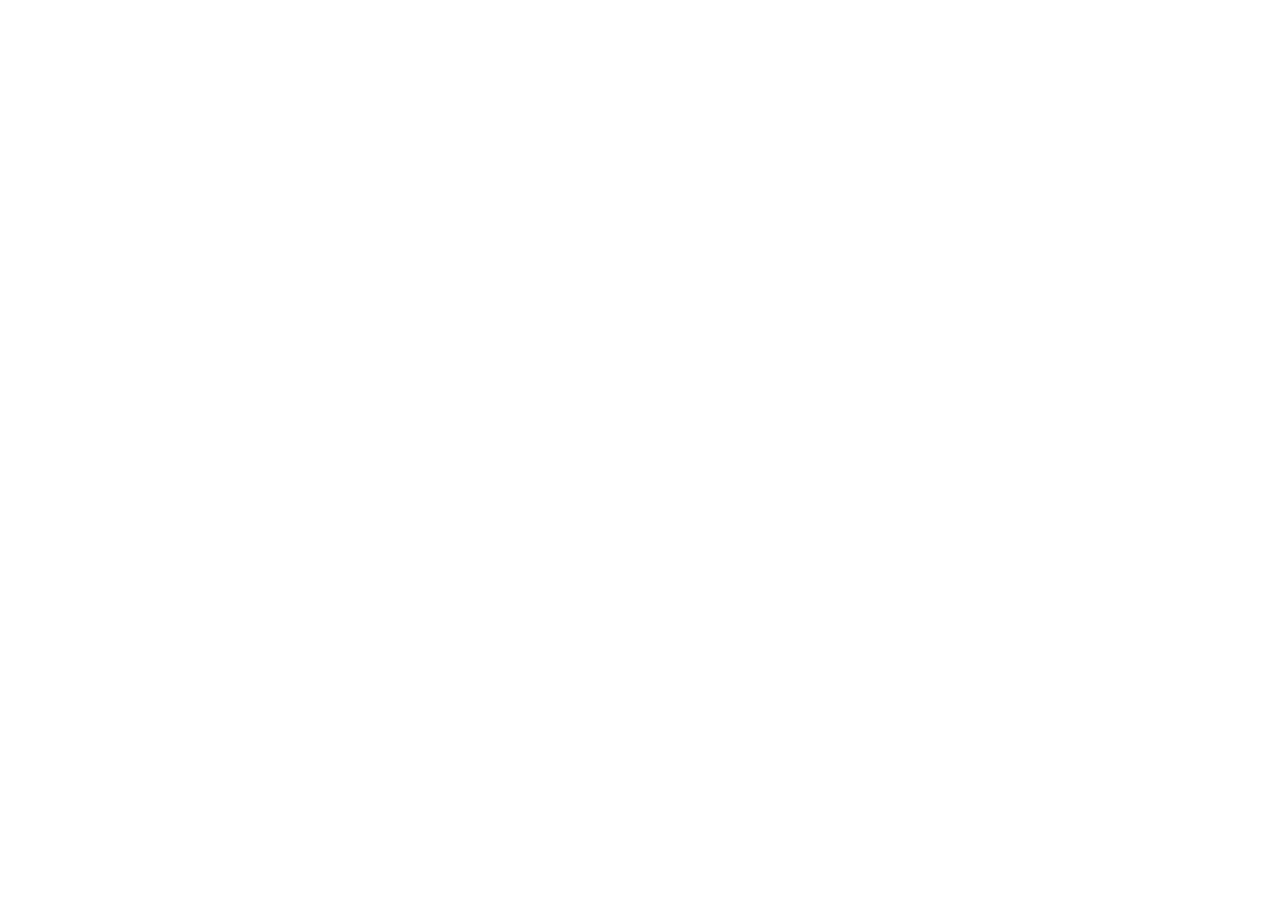
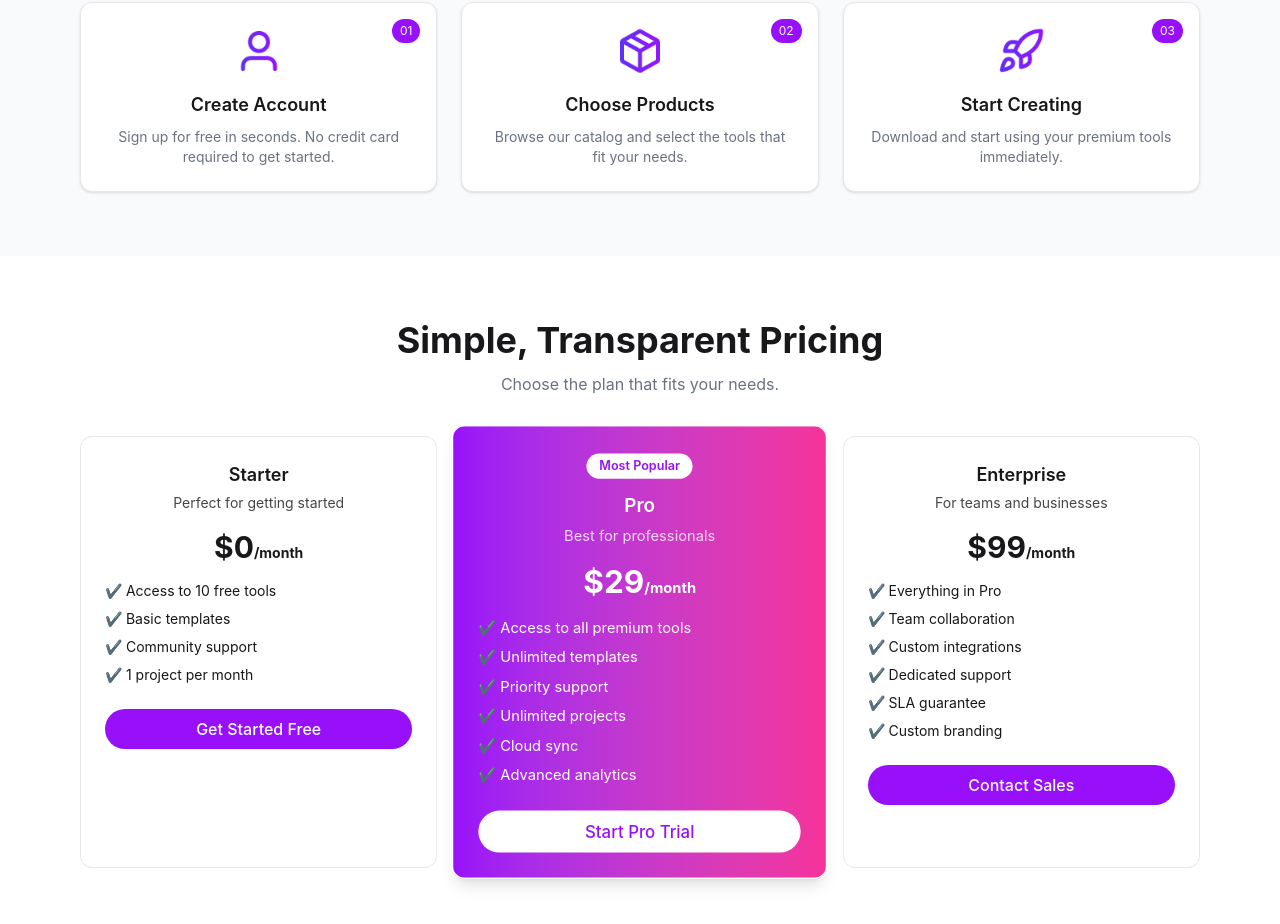
Before and after one commit to Monoaratasnim/B13-A06, a React (Vite) app: page / in a window 1280 px wide. Shown: the part 2320-3244 px from the top of the page. Before the commit the page ends 2142 px from the top, so only its background shows below. Built offline with nearby package versions, Linux system fonts and the light colour scheme.

Commit message:
Steps and pricing section code added

```diff
--- a/src/App.jsx
+++ b/src/App.jsx
@@ -5,6 +5,8 @@
 import MainSection from './components/MainSection.jsx';
 import { ToastContainer } from "react-toastify";
 import "react-toastify/dist/ReactToastify.css";
+import StepsSection from './components/StepsSection.jsx';
+import PricingSection from './components/PricingSection.jsx';
 
 function App() {
   const [cart, setCart] = useState([]);
@@ -12,7 +14,7 @@
 
   // Fetch products from public/products.json
  useEffect(() => {
-  fetch(`${import.meta.env.BASE_URL}products.json`)
+    fetch('/products.json')
     .then(res => res.json())
     .then(data => setProducts(data))
     .catch(err => console.log(err));
@@ -31,6 +33,9 @@
 
       {/* Toast notifications */}
       <ToastContainer position="top-right" autoClose={2000} />
+
+       <StepsSection />
+      <PricingSection />
     </>
   );
 }
--- /dev/null
+++ b/src/components/PricingSection.jsx
@@ -0,0 +1,106 @@
+const plans = [
+  {
+    name: "Starter",
+    price: 0,
+    desc: "Perfect for getting started",
+    features: [
+      "Access to 10 free tools",
+      "Basic templates",
+      "Community support",
+      "1 project per month",
+    ],
+    button: "Get Started Free",
+  },
+  {
+    name: "Pro",
+    price: 29,
+    desc: "Best for professionals",
+    popular: true,
+    features: [
+      "Access to all premium tools",
+      "Unlimited templates",
+      "Priority support",
+      "Unlimited projects",
+      "Cloud sync",
+      "Advanced analytics",
+    ],
+    button: "Start Pro Trial",
+  },
+  {
+    name: "Enterprise",
+    price: 99,
+    desc: "For teams and businesses",
+    features: [
+      "Everything in Pro",
+      "Team collaboration",
+      "Custom integrations",
+      "Dedicated support",
+      "SLA guarantee",
+      "Custom branding",
+    ],
+    button: "Contact Sales",
+  },
+];
+
+const PricingSection = () => {
+  return (
+    <section className="py-16 bg-white">
+      <div className="max-w-6xl mx-auto px-4 text-center">
+
+        <h2 className="text-3xl md:text-4xl font-bold mb-3">
+          Simple, Transparent Pricing
+        </h2>
+        <p className="text-gray-500 mb-10">
+          Choose the plan that fits your needs.
+        </p>
+
+        {/* ✅ Responsive Grid */}
+        <div className="grid md:grid-cols-3 gap-6">
+          {plans.map((plan, i) => (
+            <div
+              key={i}
+              className={`p-6 rounded-xl border transition-all duration-300 ${
+                plan.popular
+                  ? "bg-linear-to-r from-purple-600 to-pink-500 text-white shadow-lg scale-105"
+                  : "bg-white border-gray-200 hover:shadow-md"
+              }`}
+            >
+              {/* ✅ Gradient Highlight for Pro */}
+              {plan.popular && (
+                <span className="bg-white text-purple-600 text-xs px-3 py-1 rounded-full inline-block mb-3 font-semibold">
+                  Most Popular
+                </span>
+              )}
+
+              <h3 className="font-semibold text-lg">{plan.name}</h3>
+              <p className="text-sm mt-1 opacity-80">{plan.desc}</p>
+
+              <h2 className="text-3xl font-bold mt-4">
+                ${plan.price}
+                <span className="text-sm">/month</span>
+              </h2>
+
+              <ul className="text-sm mt-4 space-y-2 text-left">
+                {plan.features.map((f, idx) => (
+                  <li key={idx}>✔ {f}</li>
+                ))}
+              </ul>
+
+              <button
+                className={`mt-6 w-full py-2 rounded-full font-medium ${
+                  plan.popular
+                    ? "bg-white text-purple-600"
+                    : "bg-purple-600 text-white hover:bg-purple-700"
+                }`}
+              >
+                {plan.button}
+              </button>
+            </div>
+          ))}
+        </div>
+      </div>
+    </section>
+  );
+};
+
+export default PricingSection;
--- /dev/null
+++ b/src/components/StepsSection.jsx
@@ -0,0 +1,66 @@
+import userIcon from "../assets/user.png";
+import packageIcon from "../assets/package.png";
+import rocketIcon from "../assets/rocket.png";
+
+const steps = [
+  {
+    id: "01",
+    title: "Create Account",
+    desc: "Sign up for free in seconds. No credit card required to get started.",
+    icon: userIcon,
+  },
+  {
+    id: "02",
+    title: "Choose Products",
+    desc: "Browse our catalog and select the tools that fit your needs.",
+    icon: packageIcon,
+  },
+  {
+    id: "03",
+    title: "Start Creating",
+    desc: "Download and start using your premium tools immediately.",
+    icon: rocketIcon,
+  },
+];
+
+const StepsSection = () => {
+  return (
+    <section className="bg-gray-50 py-16">
+      <div className="max-w-6xl mx-auto px-4 text-center">
+
+        <h2 className="text-3xl md:text-4xl font-bold mb-3">
+          Get Started In 3 Steps
+        </h2>
+        <p className="text-gray-500 mb-10">
+          Start using premium digital tools in minutes, not hours.
+        </p>
+
+        <div className="grid md:grid-cols-3 gap-6">
+          {steps.map((step) => (
+            <div
+              key={step.id}
+              className="bg-white p-6 rounded-xl border border-gray-200 relative shadow-sm hover:shadow-md transition"
+            >
+              {/* Number Badge */}
+              <span className="absolute top-4 right-4 bg-purple-600 text-white text-xs px-2 py-1 rounded-full">
+                {step.id}
+              </span>
+
+              {/* ✅ Image Icon */}
+              <img
+                src={step.icon}
+                alt={step.title}
+                className="w-12 h-12 mx-auto mb-4"
+              />
+
+              <h3 className="font-semibold text-lg">{step.title}</h3>
+              <p className="text-sm text-gray-500 mt-2">{step.desc}</p>
+            </div>
+          ))}
+        </div>
+      </div>
+    </section>
+  );
+};
+
+export default StepsSection;
--- a/vite.config.js
+++ b/vite.config.js
@@ -2,9 +2,10 @@
 import react from '@vitejs/plugin-react'
 import tailwindcss from '@tailwindcss/vite'
 
-// https://vite.dev/config/
+const basePath =
+  process.env.DEPLOY_ENV === 'github' ? '/B13-A06/' : '/';
 export default defineConfig({
-    base: '/B13-A06/',
+     base: basePath,
   plugins: [react(), tailwindcss(),
 ],
 })
```
Also changed, not shown: package.json (+6 -9 lines), 1 other file (tests, documents, lock files or other folders).
